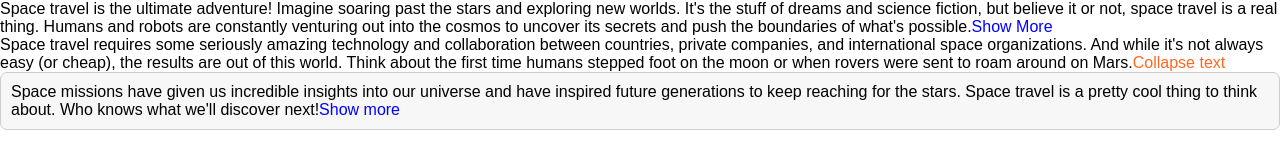
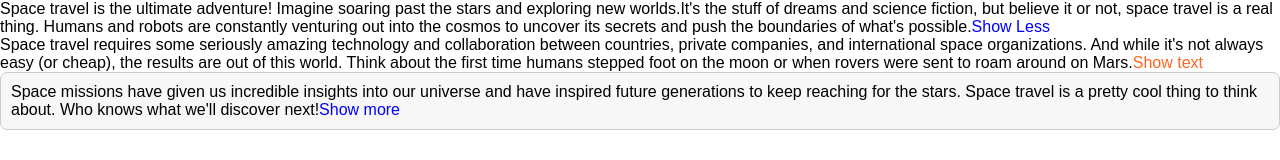
Before and after one commit to Marcofa87/Text-expander, a React (Create React App) app: page / in a window 1280 px wide. Shown: the top 160 px of the page. Built offline with nearby package versions, Linux system fonts and the light colour scheme.

Commit message:
Added show more show less functionality

```diff
--- a/src/App.js
+++ b/src/App.js
@@ -14,12 +14,18 @@ export default function App() {
         collapseButtonText="Show Less"
         onHandleOpen={handleOpen}
         expanded={true}
+        show={show}
       >
         Space travel is the ultimate adventure! Imagine soaring past the stars
-        and exploring new worlds. It's the stuff of dreams and science fiction,
-        but believe it or not, space travel is a real thing. Humans and robots
-        are constantly venturing out into the cosmos to uncover its secrets and
-        push the boundaries of what's possible.
+        and exploring new worlds.
+        {show && (
+          <>
+            It's the stuff of dreams and science fiction, but believe it or not,
+            space travel is a real thing. Humans and robots are constantly
+            venturing out into the cosmos to uncover its secrets and push the
+            boundaries of what's possible.
+          </>
+        )}
       </TextExpander>
 
       <TextExpander
@@ -54,6 +60,7 @@ export default function App() {
 
 function TextExpander({
   children,
+  show,
   collapsedNumWords,
   expandButtonText,
   collapseButtonText,
@@ -70,9 +77,9 @@ function TextExpander({
   return (
     <>
       <div className={className}>
-        {children}
+        <span>{children}</span>
         <span role="button" style={styleText} onClick={onHandleOpen}>
-          {expanded ? expandButtonText : collapseButtonText}
+          {show ? collapseButtonText : expandButtonText}
         </span>
       </div>
     </>
```
